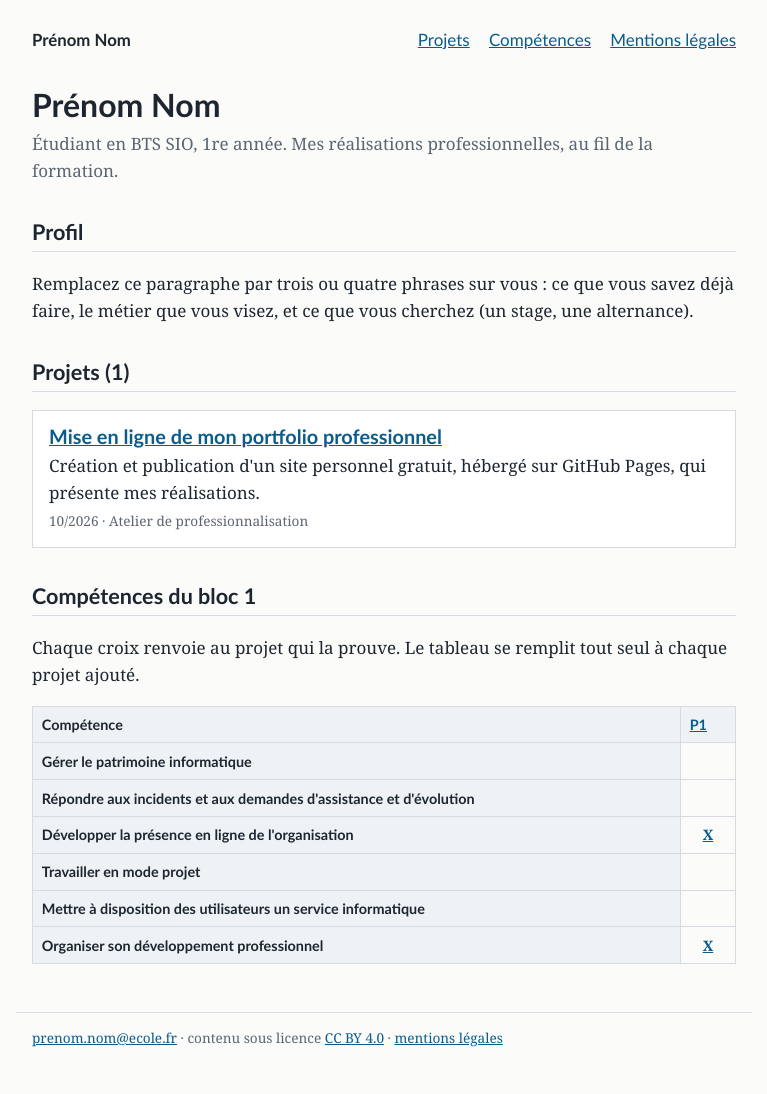
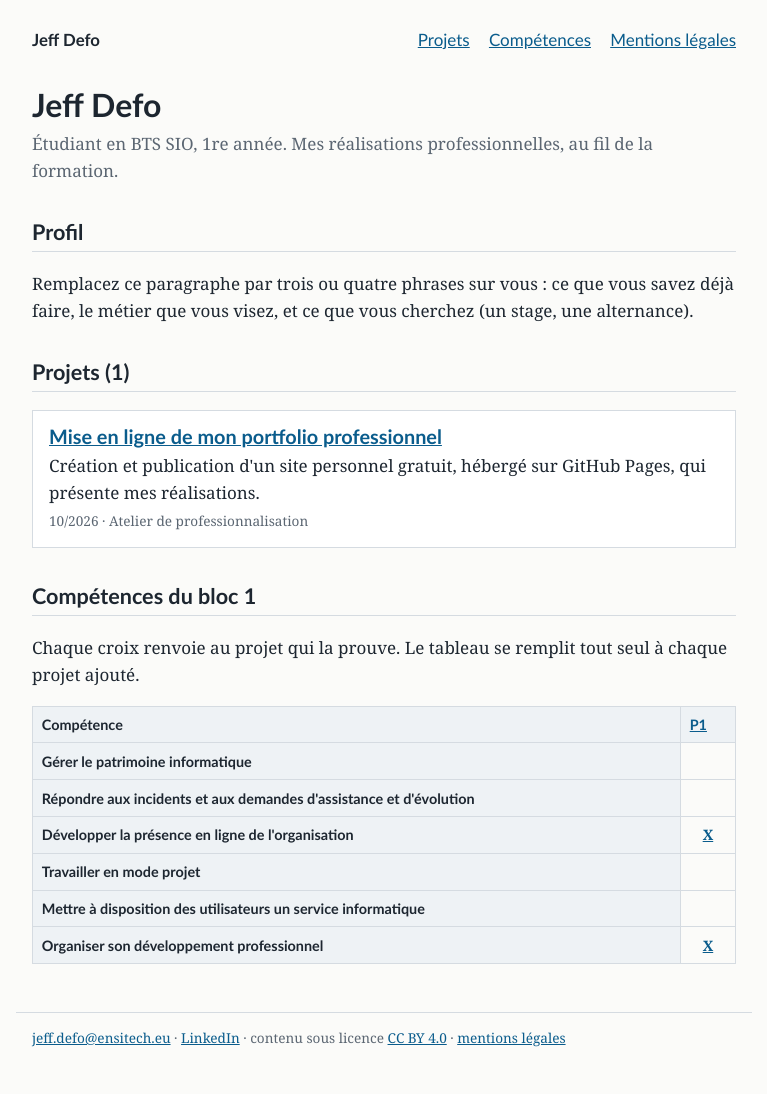
Before and after one commit to kilstarv/portfolio, a Jekyll site: the page built from index.html, in a window 1280 px wide. Shown: the whole page, without its empty margins (256-1023 px from the left). Built offline with Jekyll 4.4.1, drawn with Linux system fonts in a browser that asks for light colours.

Commit message:
Update portfolio configuration with new personal info

```diff
--- a/_config.yml
+++ b/_config.yml
@@ -1,9 +1,9 @@
 # Réglages du portfolio. Modifiez les quatre lignes ci-dessous, enregistrez,
 # et le site se met à jour tout seul après la publication.
-title: "Prénom Nom"
+title: "Jeff Defo"
 description: "Étudiant en BTS SIO, 1re année. Mes réalisations professionnelles, au fil de la formation."
-email: "prenom.nom@ecole.fr"
-linkedin: ""
+email: "jeff.defo@ensitech.eu"
+linkedin: "https://www.linkedin.com/in/jeff-defo/"
 
 lang: fr
 
```
